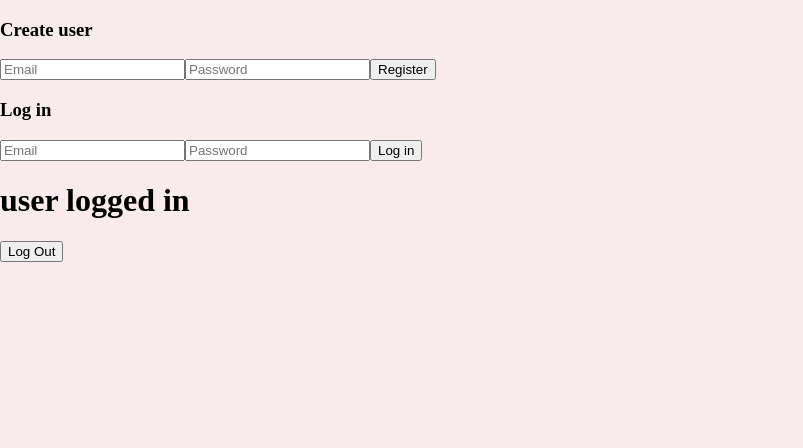
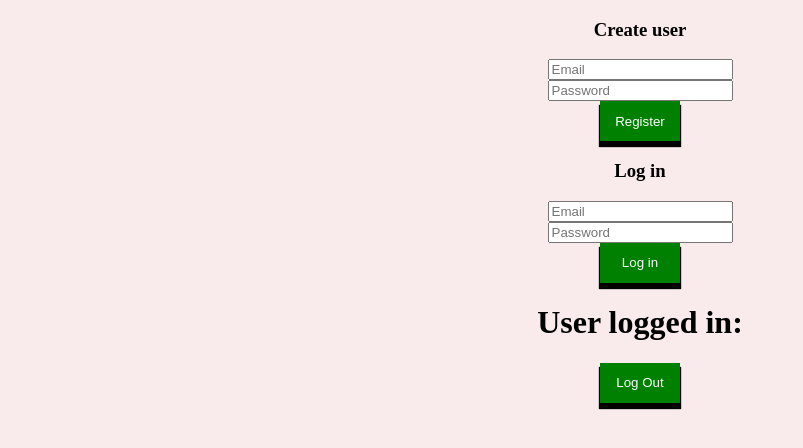
Before and after one commit to BlueSkiesPirate/Task-fighter, a React (Vite) app: page /LogIn in a window 1280 px wide. Shown: the top 448 px of the page, without its empty margins (0-803 px from the left). Built offline with nearby package versions, Linux system fonts and the light colour scheme; no server answers.

Commit message:
basic styling for login(unfunctional)

```diff
--- a/src/assets/Pages/LogInPage.jsx
+++ b/src/assets/Pages/LogInPage.jsx
@@ -1,3 +1,4 @@
+import styles from "./LogInPage.module.css"
 import { useState,useEffect } from "react"
 import {auth} from "../firebase-config"
 import {createUserWithEmailAndPassword,
@@ -53,19 +54,19 @@ export default function LogIn(){
     }
     return(
         <>
-            <div>
+            <div id={styles.container}>
                 <h3>Create user</h3>
                 <input placeholder="Email" onChange={(event) => {setRegisterEmail(event.target.value) }}/>
                 <input placeholder="Password" onChange={(event) => {setRegisterPass(event.target.value) }}/>
-                <button onClick={register}>Register</button>
+                <button className={styles.btn} onClick={register}>Register</button>
                 <h3>Log in</h3>
                 <input placeholder="Email"  onChange={(event) => {setLoginEmail(event.target.value) }}/>
                 <input placeholder="Password"  onChange={(event) => {setLoginPass(event.target.value) }}/>
-                <button onClick={login}>Log in</button>
+                <button className={styles.btn} onClick={login}>Log in</button>
 
-             <h1>user logged in</h1>
+             <h1>User logged in:</h1>
              {user?.email}
-             <button onClick={logOut}>Log Out</button>
+             <button className={styles.btn} onClick={logOut}>Log Out</button>
             </div>
 
         </>
--- a/src/assets/Pages/LogInPage.module.css
+++ b/src/assets/Pages/LogInPage.module.css
@@ -0,0 +1,22 @@
+#container{
+    display:flex;
+    flex-direction: column;
+    justify-content: center;
+    align-items: center;
+
+}
+
+.btn{
+    border:none;
+    background-color: Green;
+    height:40px;
+    width:80px;
+    color:white;
+    box-shadow: 0px 5px 1px 1px black;
+    cursor: pointer;
+}
+
+.btn:active{
+    margin-top: 5px;
+    box-shadow: 0px 0px 0px 0px black;
+}
```
